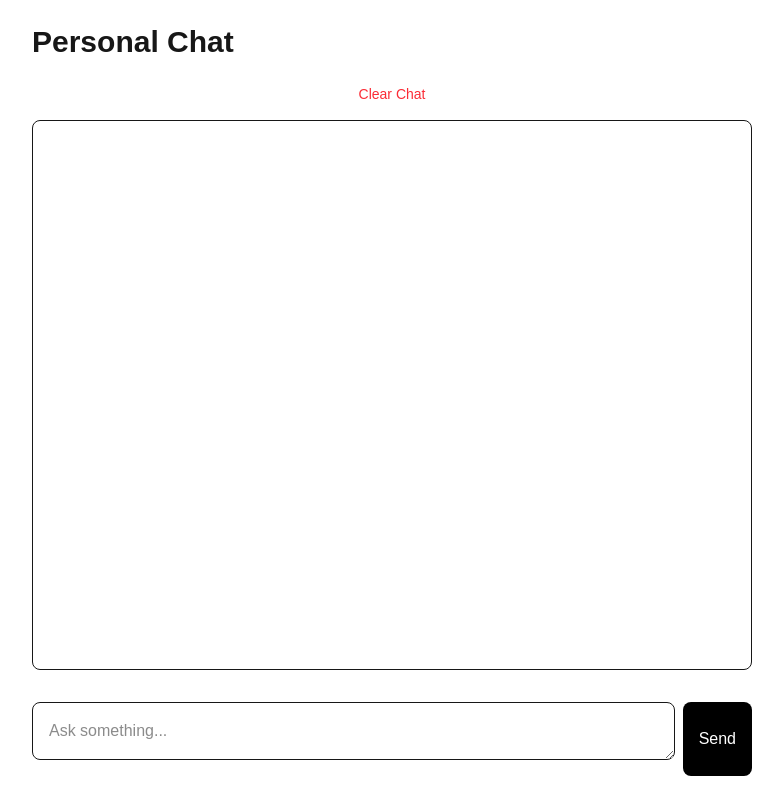
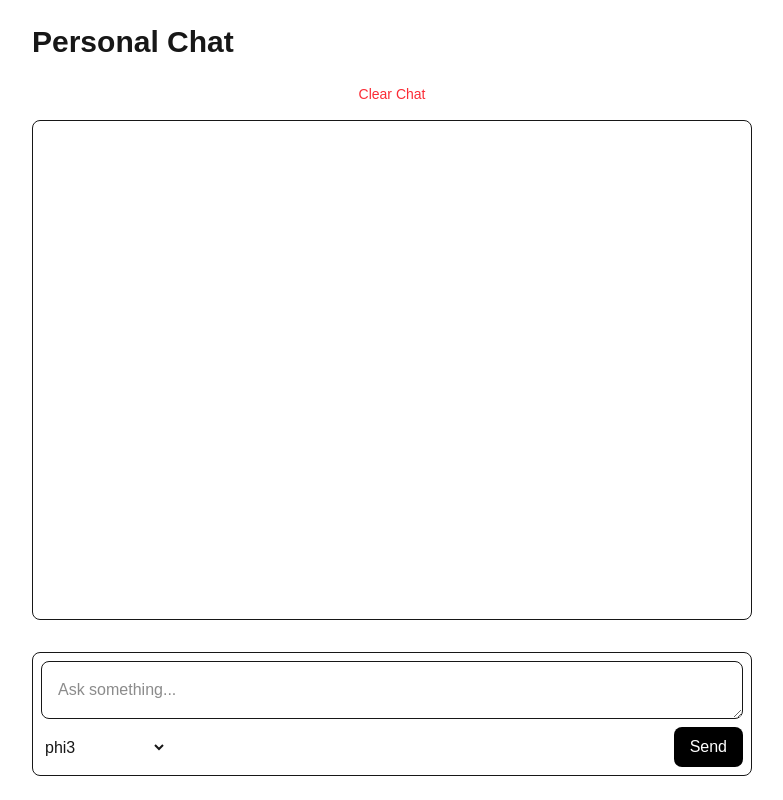
Before and after one commit to briansegs/personal-chat, a Next.js app: page / in a window 1280 px wide. Shown: the whole page, without its empty margins (248-1031 px from the left). Built offline with nearby package versions, Linux system fonts and the light colour scheme.

Commit message:
feat: Select models

```diff
--- a/src/app/api/chat/route.ts
+++ b/src/app/api/chat/route.ts
@@ -1,5 +1,5 @@
 export async function POST(req: Request) {
-  const { messages } = await req.json();
+  const { messages, model } = await req.json();
 
   const ollamaResponse = await fetch("http://localhost:11434/api/chat", {
     method: "POST",
@@ -7,7 +7,7 @@ export async function POST(req: Request) {
       "Content-Type": "application/json",
     },
     body: JSON.stringify({
-      model: "llama3.1",
+      model,
       messages,
       stream: true,
     }),
--- a/src/app/page.tsx
+++ b/src/app/page.tsx
@@ -15,11 +15,29 @@ type Message = {
   content: string;
 };
 
+type Model = "phi3" | "llama3.1" | "qwen2.5-coder";
+
+const validModels: Model[] = ["phi3", "llama3.1", "qwen2.5-coder"];
+
+function isModel(value: string): value is Model {
+  return validModels.includes(value as Model);
+}
+
 const STORAGE_KEY = "local-chat-messages";
+const MODEL = "local-chat-model";
 
 export default function Home() {
   const [input, setInput] = useState("");
   const [loading, setLoading] = useState(false);
+  const [model, setModel] = useState<Model>(() => {
+    if (typeof window === "undefined") {
+      return "phi3";
+    }
+
+    const saved = localStorage.getItem(MODEL);
+
+    return saved && isModel(saved) ? saved : "phi3";
+  });
   const [messages, setMessages] = useState<Message[]>(() => {
     if (typeof window === "undefined") {
       return [];
@@ -31,8 +49,11 @@ export default function Home() {
   });
 
   useEffect(() => {
+    localStorage.setItem(MODEL, model);
+  }, [model]);
+
+  useEffect(() => {
     const filtered = messages.filter((m) => {
-      // remove empty assistant messages
       if (m.role === "assistant" && m.content.trim() === "") {
         return false;
       }
@@ -41,9 +62,11 @@ export default function Home() {
 
     localStorage.setItem(STORAGE_KEY, JSON.stringify(filtered));
   }, [messages]);
+
   async function sendMessage() {
-    if (!input.trim()) return;
+    if (!input.trim() || loading) return;
 
+    try {
       const userMessage: Message = {
         role: "user",
         content: input,
@@ -61,6 +84,7 @@ export default function Home() {
           "Content-Type": "application/json",
         },
         body: JSON.stringify({
+          model,
           messages: updatedMessages,
         }),
       });
@@ -101,8 +125,11 @@ export default function Home() {
           } catch {}
         }
       }
-
+    } catch (error) {
+      console.error(error);
+    } finally {
       setLoading(false);
+    }
   }
 
   return (
@@ -112,7 +139,10 @@ export default function Home() {
       <button
         onClick={() => {
           setMessages([]);
+          setModel("phi3");
+
           localStorage.removeItem(STORAGE_KEY);
+          localStorage.removeItem(MODEL);
         }}
         className="mb-4 text-sm text-red-500"
       >
@@ -160,7 +190,7 @@ export default function Home() {
         ))}
       </div>
 
-      <div className="mt-4 flex gap-2">
+      <div className="mt-4 flex flex-col gap-2 border rounded-lg p-2">
         <textarea
           value={input}
           onChange={(e) => setInput(e.target.value)}
@@ -170,10 +200,28 @@ export default function Home() {
               sendMessage();
             }
           }}
-          className="w-full border p-4 rounded-lg mb-4"
+          className="w-full border p-4 rounded-lg"
           rows={1}
           placeholder="Ask something..."
         />
+
+        <div className="flex items-center justify-between">
+          <select
+            name="model"
+            id="model-select"
+            value={model}
+            onChange={(e) => {
+              const value = e.target.value;
+
+              if (isModel(value)) {
+                setModel(value);
+              }
+            }}
+          >
+            <option value="phi3">phi3</option>
+            <option value="llama3.1">llama3.1</option>
+            <option value="qwen2.5-coder">qwen2.5-coder</option>
+          </select>
 
           <button
             onClick={() => sendMessage()}
@@ -183,6 +231,7 @@ export default function Home() {
             {loading ? "Thinking..." : "Send"}
           </button>
         </div>
+      </div>
     </main>
   );
 }
```
Lines whose indentation alone changed are shown as unchanged.
